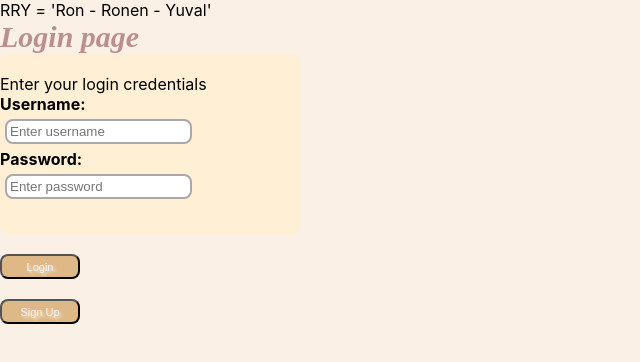
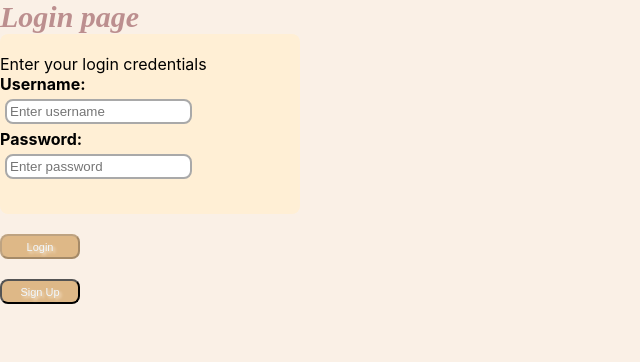
Before and after one commit to RonTshuva/client_side, a React (Create React App) app: page /login in a window 1280 px wide. Shown: the top 362 px of the page, without its empty margins (0-640 px from the left). Built offline with nearby package versions, Linux system fonts and the light colour scheme; no server answers.

Commit message:
added ErrorCodes constants added HomePage ( just the file ) added LoginPage login

```diff
--- a/src/App.js
+++ b/src/App.js
@@ -3,31 +3,55 @@ import './App.css';
 import * as React from "react";
 import SignUp from "./SignUp";
 import LoginPage from "./LoginPage";
+import HomePage from "./HomePage";
 import { BrowserRouter ,Routes, Route} from 'react-router-dom';
+import Cookies from "universal-cookie/lib";
+import axios from "axios";
+import errorCodes from "./ErrorCodes";
 
 class App extends React.Component{
 
 
   state = {
-
+        isLoggedIn : false
   }
 
+  validateToken = (token) => { // this method will check if the token is valid and we are not trying to skip the login page with an invalid token!
+      axios.get("http://localhost:8989/validateToken", {
+          params: {
+              token : token
+          }
+      }).then((response) => {
+          this.setState({isLoggedIn: response.data.success});
+      })
+  }
 
-  render() {
+  componentDidMount() {
+      const cookies = new Cookies();
+      this.validateToken(cookies.get("logged_in"));
+  }
+
+    render() {
     return(
         <div>
-          RRY = 'Ron - Ronen - Yuval'
           <BrowserRouter>
             {
                 <div>
-                  <Routes>
-                    <Route path={"/login"} element={<LoginPage/>}/>
-                    <Route path={"/sign-up"} element={<SignUp/>}/>
-                  </Routes>
+                      {
+                          this.state.isLoggedIn ?
+                              <Routes>
+                                  <Route path={"/login"} element={<HomePage/>}/>
+                                  <Route path={"/sign-up"} element={<HomePage/>}/>
+                              </Routes>
+                                :
+                              <Routes>
+                                  <Route path={"/login"} element={<LoginPage/>}/>
+                                  <Route path={"/sign-up"} element={<SignUp/>}/>
+                              </Routes>
+                      }
                 </div>
             }
           </BrowserRouter>
-
         </div>
     )
   }
--- /dev/null
+++ b/src/ErrorCodes.js
@@ -0,0 +1,11 @@
+
+
+const errorCodes = {
+    SUCCESS : 200,
+    INCORRECT_USERNAME : 100,
+    INCORRECT_PASSWORD : 101,
+    BLOCKED_ACCOUNT : 102,
+    GENERAL_ERROR : 0
+}
+
+export default errorCodes;
--- /dev/null
+++ b/src/HomePage.js
@@ -0,0 +1,18 @@
+import * as React from "react";
+
+class HomePage extends React.Component{
+
+    state ={
+
+    }
+
+    render() {
+        return(
+            <div>
+               this is the homepage
+            </div>
+        )
+    }
+
+}
+export default HomePage;
--- a/src/LoginPage.js
+++ b/src/LoginPage.js
@@ -3,19 +3,19 @@ import * as React from "react";
 import Cookies from "universal-cookie";
 import axios from "axios";
 import {NavLink} from "react-router-dom";
+import errorCodes from "./ErrorCodes";
 
 class LoginPage extends React.Component {
     state = {
         username: "",
         password: "",
-        showError: false,
-        response: ""
+        response: "",
+
     }
 
     onUsernameChange = (e) => {
-        let username = e.target.value;
         this.setState({
-            username: username
+            username: e.target.value
         })
     }
 
@@ -26,39 +26,47 @@ class LoginPage extends React.Component {
     }
 
     login = () => {
-        axios.get("http://localhost:8989/sign-in", {
+        axios.get("http://localhost:8989/login", {
             params: {
                 username: this.state.username,
                 password: this.state.password
             }
         })
             .then((response) => {
-                if (response.data && response.data.length > 0) {
+                if (response.data.success) {
                     const cookies = new Cookies();
-                    cookies.set("logged_in", response.data);
+                    cookies.set("logged_in", response.data.responseData);
                     window.location.reload();
-                } else {
-                    this.setState({
-                        showError: true
-                    })
+                }
+                switch(response.data.errorCode)
+                {
+                    case errorCodes.INCORRECT_USERNAME:
+                        this.setState({response: "username is incorrect!"});
+                        break;
+                    case errorCodes.INCORRECT_PASSWORD:
+                        this.setState({response: "password is incorrect! you tried "+ response.data.responseData + " out of 5 tries!" });
+                        break;
+                    case errorCodes.BLOCKED_ACCOUNT:
+                        this.setState({response: "account is blocked!"});
+                        break;
+                    default:
+                        this.setState({response: "something went wrong!"});
                 }
             })
+    }
 
-    }
 
     render() {
         return (
             <div>
-                <b id ="title">
-                    Login page
-                </b>
-                <div id = "frame">
+                <b id="title">Login page</b>
+                <div id="frame">
                     <br/>
                     Enter your login credentials
                     <br/>
                     <b> Username:</b>
                     <br/>
-                    <input class = "detailsOfClient"
+                    <input class="detailsOfClient"
                            onChange={this.onUsernameChange}
                            value={this.state.username}
                            placeholder={"Enter username"}
@@ -66,27 +74,23 @@ class LoginPage extends React.Component {
                     <br/>
                     <b> Password:</b>
                     <br/>
-                    <input class = "detailsOfClient"
+                    <input class="detailsOfClient"
                            onChange={this.onPasswordChange}
                            value={this.state.password}
                            placeholder={"Enter password"}
                     />
                 </div>
                 <br/>
-                <button id = "button" onClick={this.login}>Login</button>
+                <button disabled={this.state.password.length === 0 || this.state.username.length === 0} id="button" onClick={this.login}>Login</button>
                 <br/>
                 <NavLink to={"/sign-up"}>
                     <br/>
-                    <button id = "button">
-                        Sign Up
-                    </button>
+                    <button id="button">Sign Up</button>
                 </NavLink>
-
                 {
-                    this.state.showError &&
-                    <div>Wrong Password</div>
+                    this.state.response.length > 0 &&
+                    <div style={{color: "red"}}> {this.state.response}</div>
                 }
-                <div>{this.state.response}</div>
             </div>
         )
     }
--- a/src/SignUp.js
+++ b/src/SignUp.js
@@ -42,7 +42,7 @@ class SignUp extends React.Component {
                 .then((response) => {
                     if (response.data) {
                         this.setState({
-                            response: "You are hara"
+                            response: "Account created successfully!"
                         })
                     } else {
                         this.setState({
@@ -55,7 +55,6 @@ class SignUp extends React.Component {
                 response : "password must contain at least 6 characters, english letters and numbers!",
                 responseColor: "red"
             })
-
         }
     }
 
@@ -79,12 +78,10 @@ class SignUp extends React.Component {
 
                 <br/>
                 <button id ="button" onClick={this.signUp}>Create</button>
-
                 {
                     this.state.response.length > 0  &&
                     <div style={{color : this.state.responseColor }}> {this.state.response} </div>
                 }
-
             </div>
         )
     }
```
